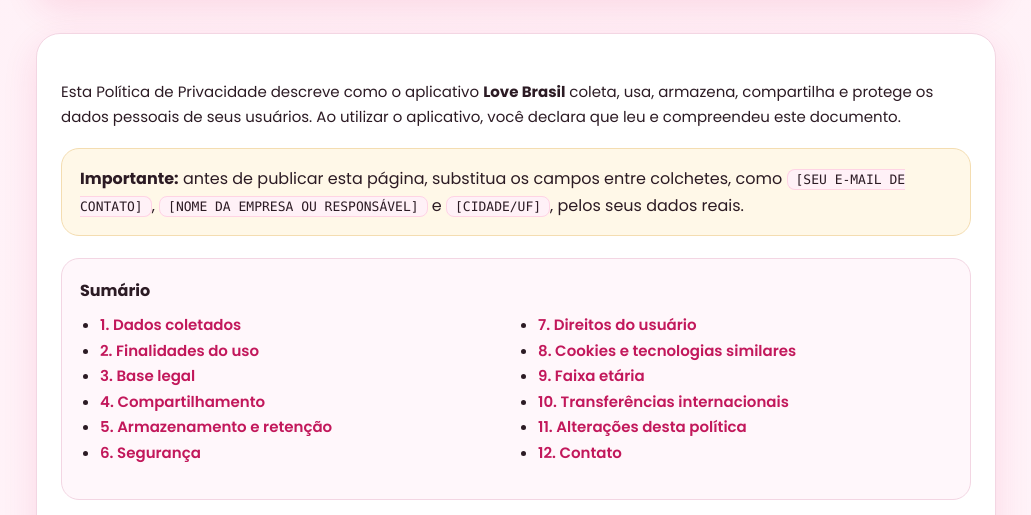
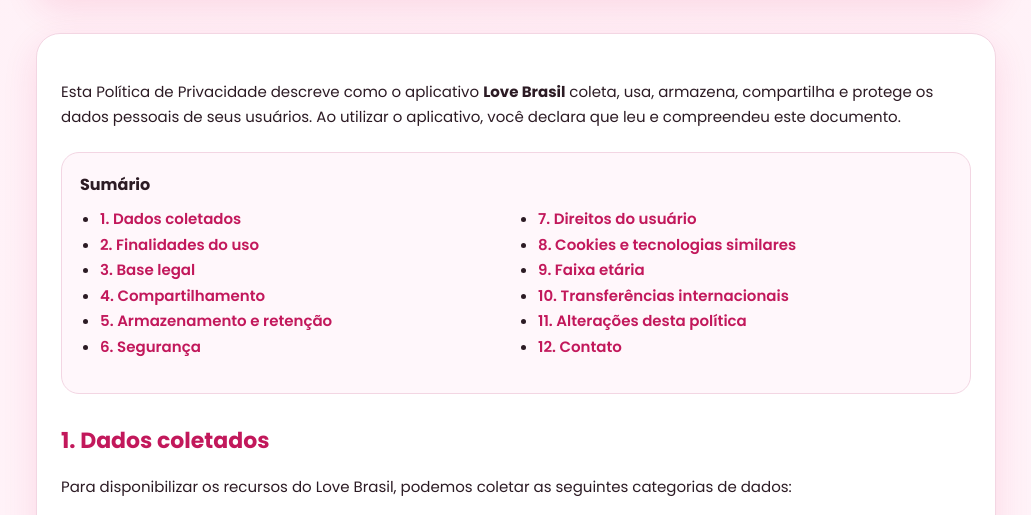
Before and after one commit to marcelops123/love-brasil-app-politics, a plain HTML site: page index.html in a window 1280 px wide. Shown: the part 267-782 px from the top of the page, without its empty margins (124-1155 px from the left). Drawn offline with Linux system fonts and the light colour scheme.

Commit message:
Update index.html

```diff
--- a/index.html
+++ b/index.html
@@ -187,12 +187,6 @@
           Ao utilizar o aplicativo, você declara que leu e compreendeu este documento.
         </p>
 
-        <div class="highlight warning">
-          <strong>Importante:</strong> antes de publicar esta página, substitua os campos entre colchetes,
-          como <code>[SEU E-MAIL DE CONTATO]</code>, <code>[NOME DA EMPRESA OU RESPONSÁVEL]</code>
-          e <code>[CIDADE/UF]</code>, pelos seus dados reais.
-        </div>
-
         <nav class="toc" aria-label="Sumário">
           <strong>Sumário</strong>
           <ul>
```
